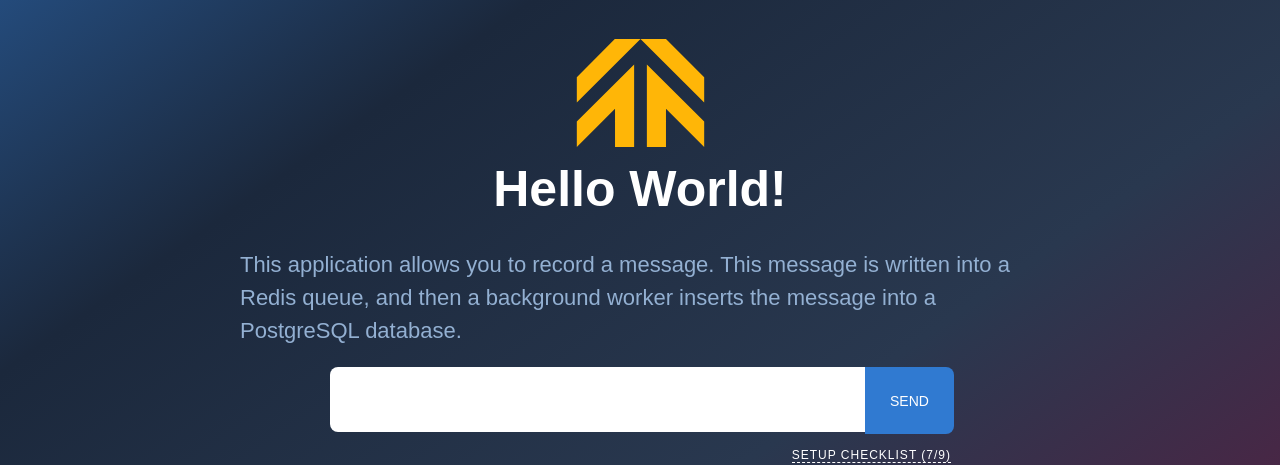
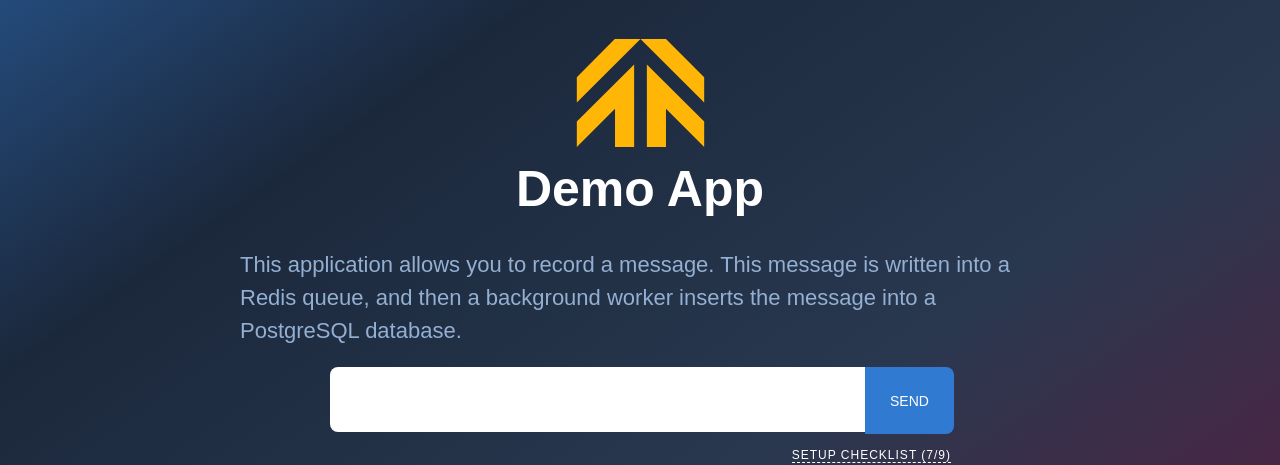
Before and after one commit to aptible/deploy-demo-app, a Flask app: page / in a window 1280 px wide. Shown: the top 465 px of the page. Run offline with Flask 2, Linux system fonts and the light colour scheme; data that the repository does not hold is empty; some libraries are stand-ins or nearby versions.

Commit message:
changed name to be demo app

```diff
--- a/app/templates/index.html
+++ b/app/templates/index.html
@@ -1,7 +1,7 @@
 <!DOCTYPE html>
 <html lang="en">
   <head>
-    <title>Aptible Deploy Demo App</title>
+    <title>Demo App</title>
     <script src="https://use.typekit.net/pqi8lpw.js"></script>
     <script>try { Typekit.load({ async: false }); } catch(e) {}</script>
     <link rel="stylesheet" href="static/all.css" />
@@ -13,7 +13,7 @@
            alt="Aptible logo"
            width="139px"
            style="padding-top:30px;"/>
-       <h1>Hello World!</h1>
+       <h1>Demo App</h1>
     </header>
 
     <section class="app-input">
```
Also changed, not shown: 1 other file.
